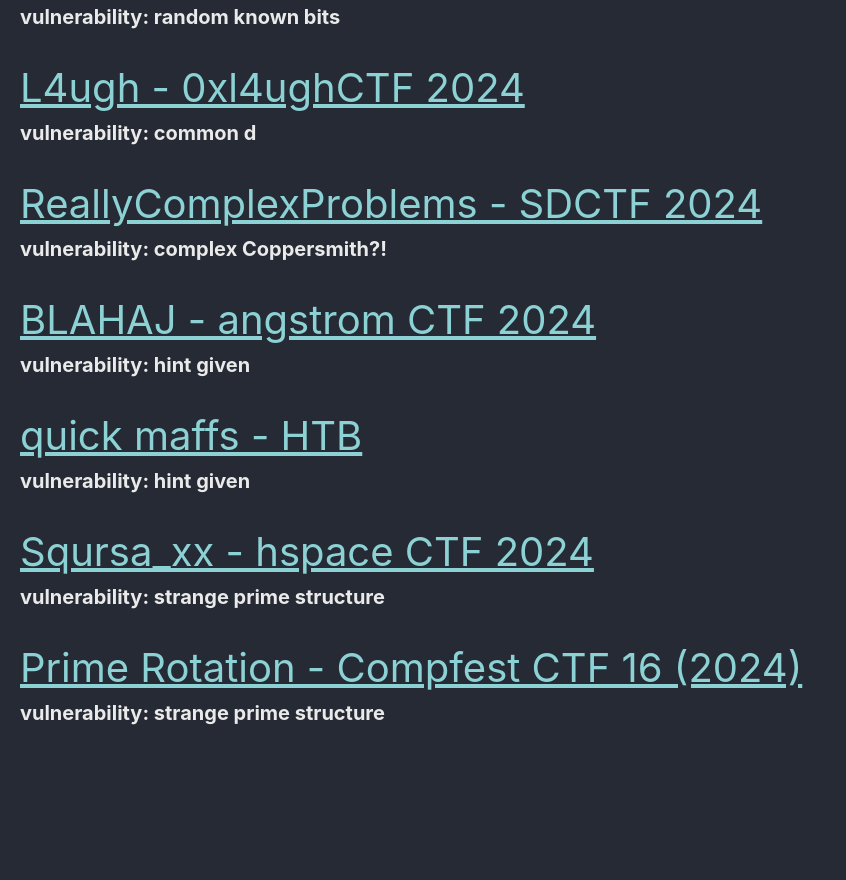
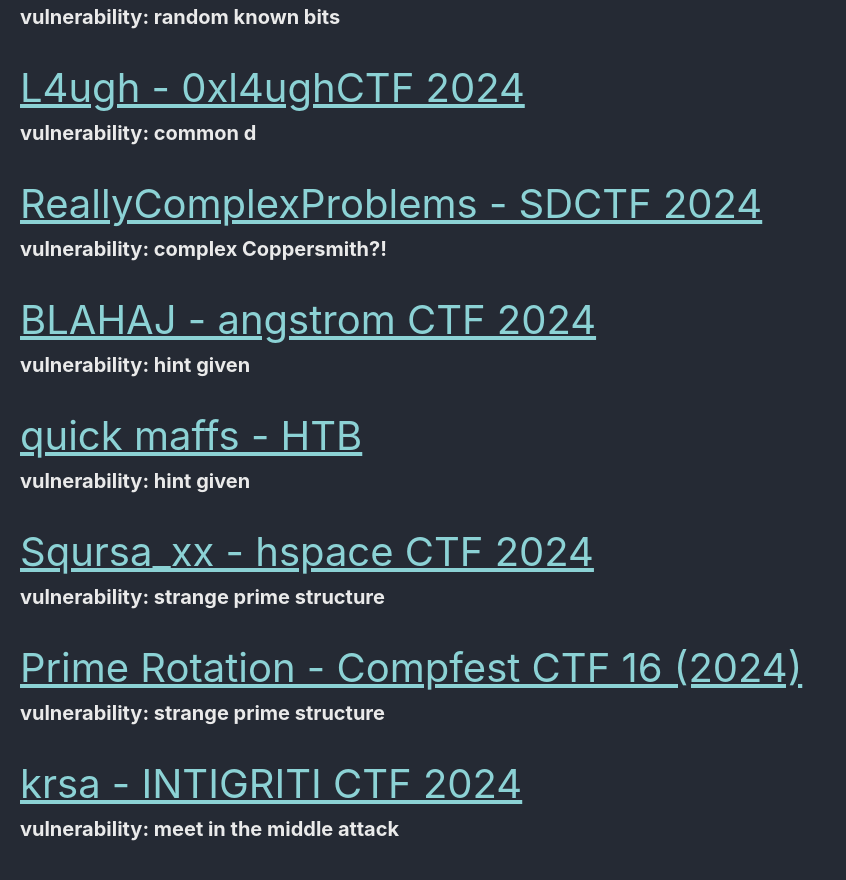
Before and after one commit to Connor-McCartney/Connor-McCartney.github.io, a Jekyll site: the page built from _pages/cryptography/rsa/rsa.md, in a window 1280 px wide and 900 px high, scrolled down 2698 px. Shown: the top 880 px of the window, without its empty margins (0-846 px from the left). Built offline with Jekyll 4.4.1, drawn with Linux system fonts in a browser that asks for light colours; cached includes are drawn as plain includes; before the commit the page ends 3482 px from its top, so only the background shows below that.

Commit message:
Update rsa.md

```diff
--- a/_pages/cryptography/rsa/rsa.md
+++ b/_pages/cryptography/rsa/rsa.md
@@ -116,3 +116,7 @@ __vulnerability: strange prime structure__
 
 <span style="font-size:2em;">   [Prime Rotation - Compfest CTF 16 (2024)](/cryptography/rsa/PrimeRotation-CompfestCTF-16-2024)       </span> <br>
 __vulnerability: strange prime structure__
+
+
+<span style="font-size:2em;">   [krsa - INTIGRITI CTF 2024](/cryptography/rsa/krsa-INTIGRITICTF2024)       </span> <br>
+__vulnerability: meet in the middle attack__
```
